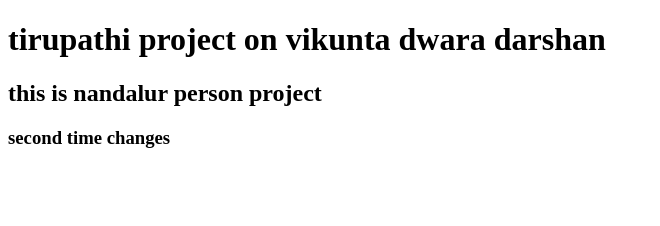
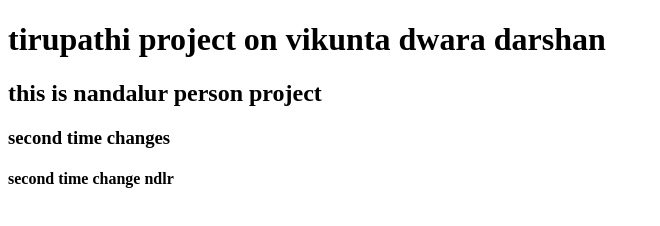
Before and after one commit to SettipalliVaishnavi/documents-TTD-PROJECT, a plain HTML site: page index.html in a window 1280 px wide. Shown: the whole page, without its empty margins (0-660 px from the left). Drawn offline with Linux system fonts and the light colour scheme.

Commit message:
ndlr second

```diff
--- a/index.html
+++ b/index.html
@@ -9,6 +9,8 @@
     <h1>tirupathi project on vikunta dwara darshan</h1>
     <h2>this is nandalur person project</h2>
     <h3>second time changes</h3>
+    <h4>second time change ndlr</h4>
+
 
 </body>
 </html>
```
